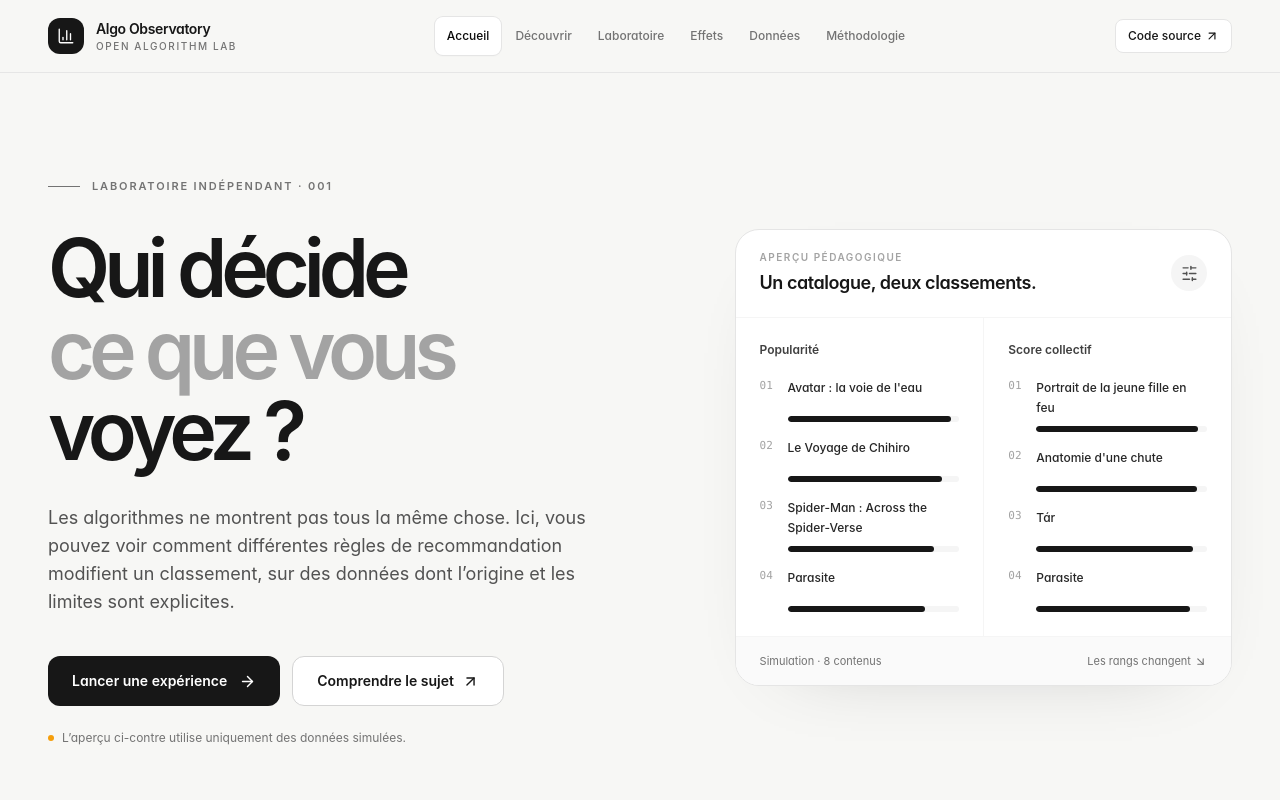
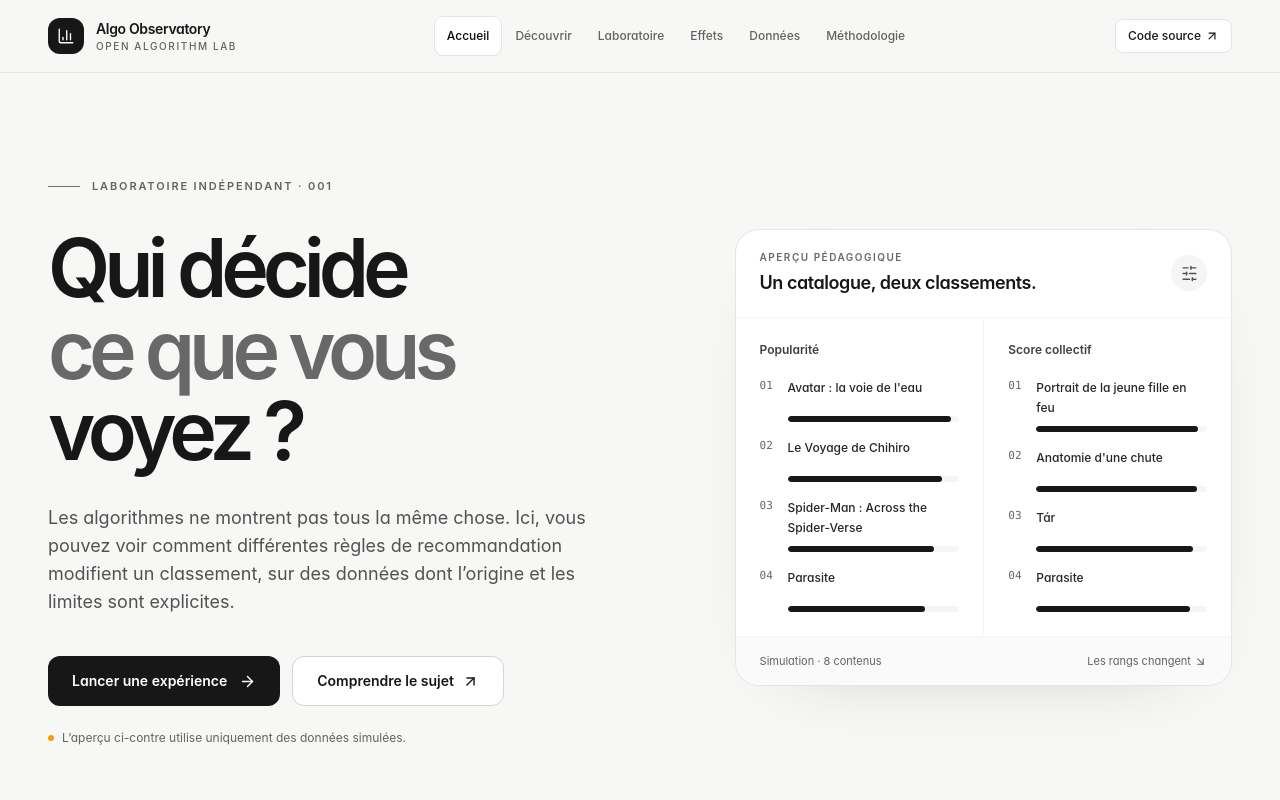
Before and after one commit to guillaume-flambard/algo-observatory, a React (Vite) app: page / in a window 1280 px wide. Shown: the top 800 px of the page. Built offline with nearby package versions, Linux system fonts and the light colour scheme.

Commit message:
fix(a11y): meet muted-text contrast and align brand control accessible name

```diff
--- a/src/index.css
+++ b/src/index.css
@@ -42,3 +42,16 @@
     *, *::before, *::after { animation-duration: 0.01ms !important; transition-duration: 0.01ms !important; }
   }
 }
+
+/*
+ * Accessible muted ink on warm white surfaces.
+ * Default Tailwind neutral-400 (#a3a3a3) and neutral-500 (#737373)
+ * miss WCAG AA at small sizes on the observatory's #f7f7f5 canvas.
+ * Keep the softer, lighter ink only inside dark panels.
+ */
+@layer utilities {
+  .text-neutral-400 { color: #686868; }
+  .text-neutral-500 { color: #636363; }
+  .bg-neutral-900 .text-neutral-400,
+  .bg-neutral-900 .text-neutral-500 { color: #b5b5b5; }
+}
```
